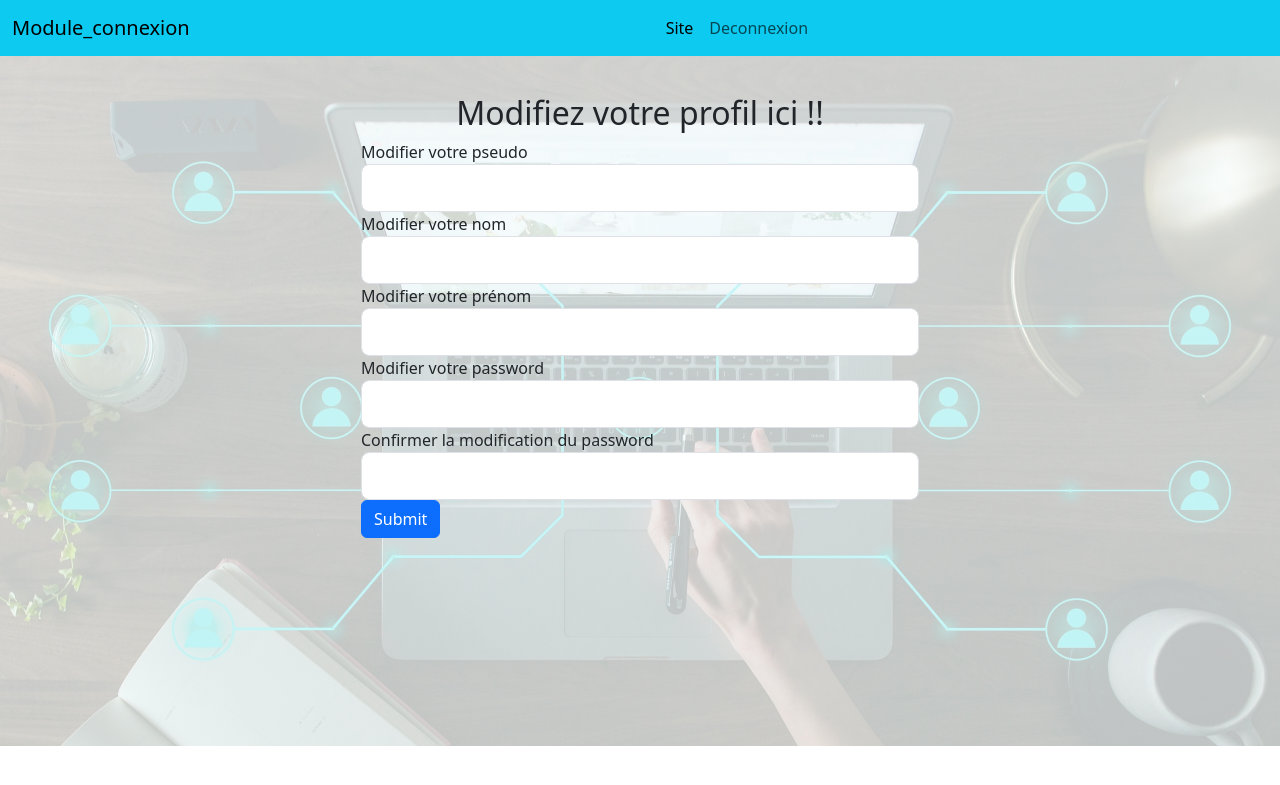
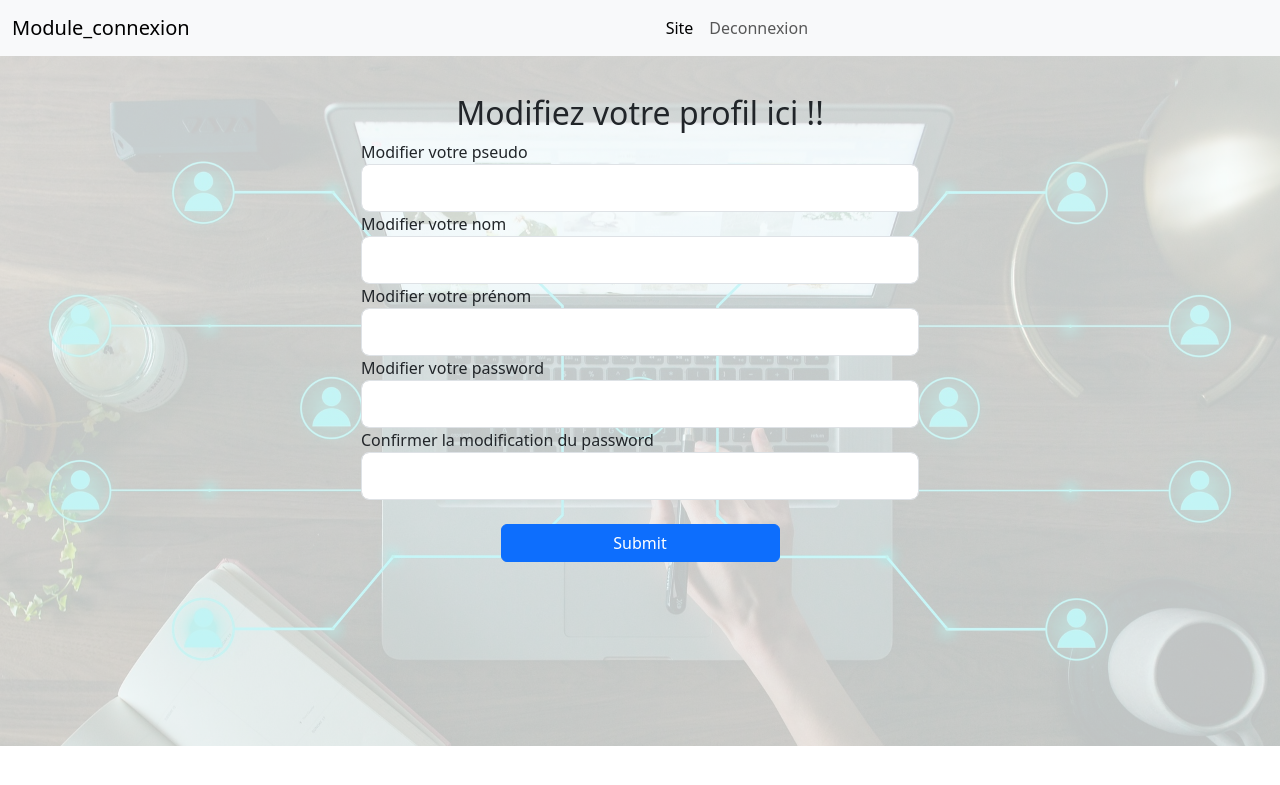
Before and after one commit to Richard83136/connexion, a PHP site: page /profil.php in a window 1280 px wide. Shown: the top 785 px of the page. Run offline with PHP 8.4, Linux system fonts and the light colour scheme; the visitor is signed in with stand-in values (Sample User, id 1); data that the repository does not hold is empty.

Commit message:
commit profil.php

```diff
--- a/profil.php
+++ b/profil.php
@@ -25,7 +25,7 @@ include_once("dbconnect.php");
 </head>
 
     <header>
-    <nav class="navbar navbar-expand-lg bg-info">
+    <nav class="navbar navbar-expand-lg bg-light">
         <div class="container-fluid">
           <a class="navbar-brand" href="#">Module_connexion</a>
           <button class="navbar-toggler" type="button" data-bs-toggle="collapse" data-bs-target="#navbarSupportedContent" aria-controls="navbarSupportedContent" aria-expanded="false" aria-label="Toggle navigation">
@@ -73,8 +73,9 @@ include_once("dbconnect.php");
                         <div class="form-group">
                             <label for="confirm_password">Confirmer la modification du password</label>
                             <input type="password" name="confirm_password" class="form-control form-control-lg" id="confirm_password">
-                        </div>
-                        <button type="submit" name="submit" class="btn btn-primary">Submit</button>
+                        </div><br>
+                        <div class="d-grid gap-2 col-6 mx-auto">
+                        <button type="submit" name="submit" class="btn btn-primary d-block">Submit</button></div>
                     </form>
                 </div>
             </div>
```
